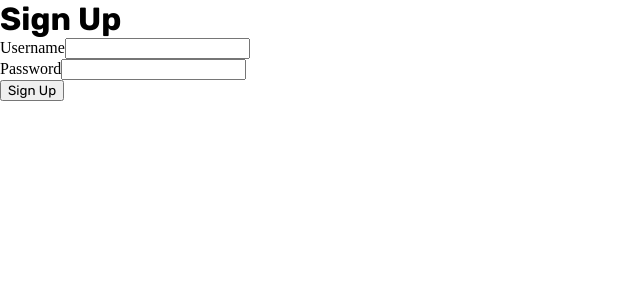
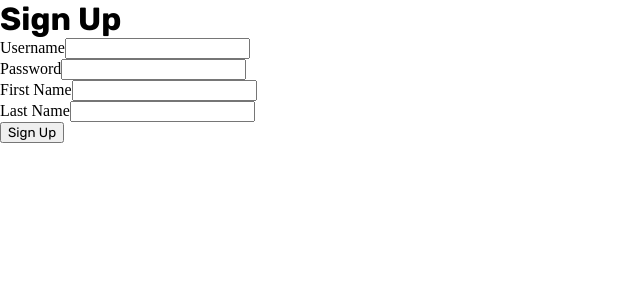
Before and after one commit to nitipon-apaisri/nitipon-meetup-project, a React (Create React App) app: page /register in a window 1280 px wide. Shown: the top 300 px of the page, without its empty margins (0-640 px from the left). Built offline with nearby package versions, Linux system fonts and the light colour scheme.

Commit message:
Added sign up function and default user

```diff
--- a/package.json
+++ b/package.json
@@ -16,6 +16,7 @@
     "react-router-dom": "^6.1.1",
     "react-scripts": "4.0.3",
     "typescript": "^4.5.3",
+    "uuid": "^8.3.2",
     "web-vitals": "^1.1.2"
   },
   "scripts": {
@@ -44,6 +45,7 @@
   },
   "devDependencies": {
     "@types/enzyme": "^3.10.10",
+    "@types/uuid": "^8.3.3",
     "@wojtekmaj/enzyme-adapter-react-17": "^0.6.6",
     "enzyme": "^3.11.0"
   }
--- a/src/App.tsx
+++ b/src/App.tsx
@@ -4,7 +4,18 @@ import { Routes, Route } from "react-router-dom";
 import EventPage from "./Pages/EventPage/EventPage";
 import UserAuth from "./Pages/UserAuth/UserAuth";
 import Register from "./Pages/Register/Register";
+import { register, users } from "./db/users";
 function App() {
+    if (users.length === 0) {
+        const admin = {
+            username: "admin",
+            password: "admin",
+            firstName: "Elliot",
+            lastName: "Alderson",
+        };
+        register(admin.username, admin.password, admin.firstName, admin.lastName);
+        console.log(users);
+    }
     return (
         <div className="App">
             <Routes>
--- a/src/componets/SingUp/SignUp.tsx
+++ b/src/componets/SingUp/SignUp.tsx
@@ -1,12 +1,13 @@
 import { useState } from "react";
-
+import { register, users } from "../../db/users";
 const SignUp = () => {
     const [username, setUsername] = useState("");
     const [password, setPasswprd] = useState("");
+    const [firstName, setFirstName] = useState("");
+    const [lastName, setLastName] = useState("");
     const submit = () => {
-        console.log(username);
-        console.log(password);
-        window.location.reload();
+        register(username, password, firstName, lastName);
+        console.log(users);
     };
     return (
         <div className="user-auth-container">
@@ -32,6 +33,24 @@ const SignUp = () => {
                         }}
                     />
                 </div>
+                <div className="firstName">
+                    <label htmlFor="firstName">First Name</label>
+                    <input
+                        type="text"
+                        onChange={(e) => {
+                            setFirstName(e.target.value);
+                        }}
+                    />
+                </div>
+                <div className="lastName">
+                    <label htmlFor="lastName">Last Name</label>
+                    <input
+                        type="text"
+                        onChange={(e) => {
+                            setLastName(e.target.value);
+                        }}
+                    />
+                </div>
                 <button onClick={submit}>
                     <p>Sign Up</p>
                 </button>
--- a/src/db/users.ts
+++ b/src/db/users.ts
@@ -1,13 +1,22 @@
+import { v4 as uuidv4 } from "uuid";
 export interface userModel {
-    id: string,
-    username: string,
-    password: string
+    id: string;
+    username: string;
+    password: string;
+    userInfo: {
+        firstName: string,
+        lastName: string
+    }
 }
 
-export const users: userModel[] = [
-    {
-        id: "uuXcc",
-        username: "user01",
-        password: "user01"
-    },
-]
+export const users: userModel[] = [];
+
+export const register = (username: string, password: string, firstName: string, lastName: string) => {
+    const user = {
+        id: uuidv4(),
+        username: username,
+        password: password,
+        userInfo: {firstName: firstName, lastName: lastName}
+    };
+    users.push(user);
+};
```
Also changed, not shown: 1 other file (tests, documents, lock files or other folders).
